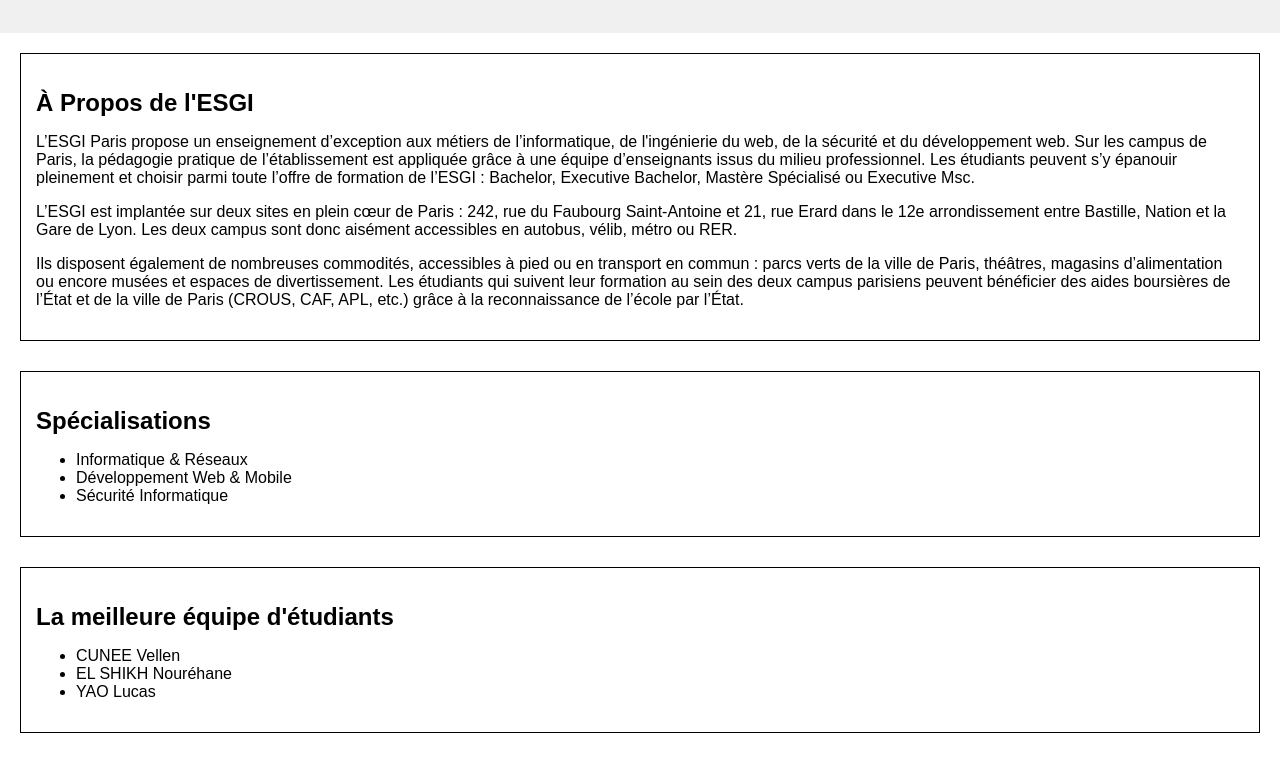
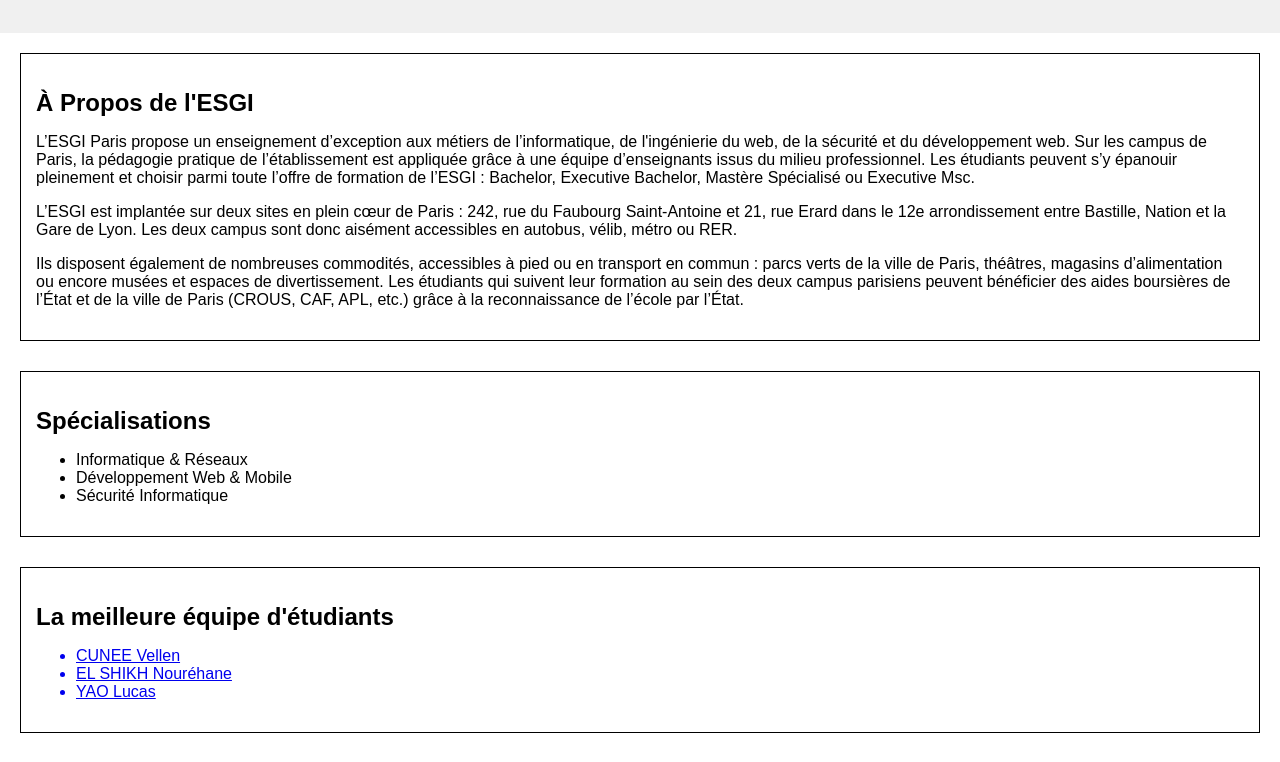
Before and after one commit to Lucas94200/Groupe1, a plain HTML site: page index.html in a window 1280 px wide. Shown: the part 121-883 px from the top of the page. Drawn offline with Linux system fonts and the light colour scheme.

Commit message:
linkedin link

```diff
--- a/index.html
+++ b/index.html
@@ -34,9 +34,9 @@
     <section id="bestTeam">
       <h2>La meilleure équipe d'étudiants</h2>
       <ul>
-      <li>CUNEE Vellen</li>
-      <li>EL SHIKH Nouréhane</li>
-      <li>YAO Lucas</li>
+      <a href="https://www.linkedin.com/in/vellen-cunee-519a4614a/"><li>CUNEE Vellen</li></a>
+      <a href="https://www.linkedin.com/in/nour%C3%A9hane-el-shikh/"><li>EL SHIKH Nouréhane</li></a>
+      <a href="https://www.linkedin.com/in/lucasyaoesgi/"><li>YAO Lucas</li></a>
       </ul>
     </section>
 
```
